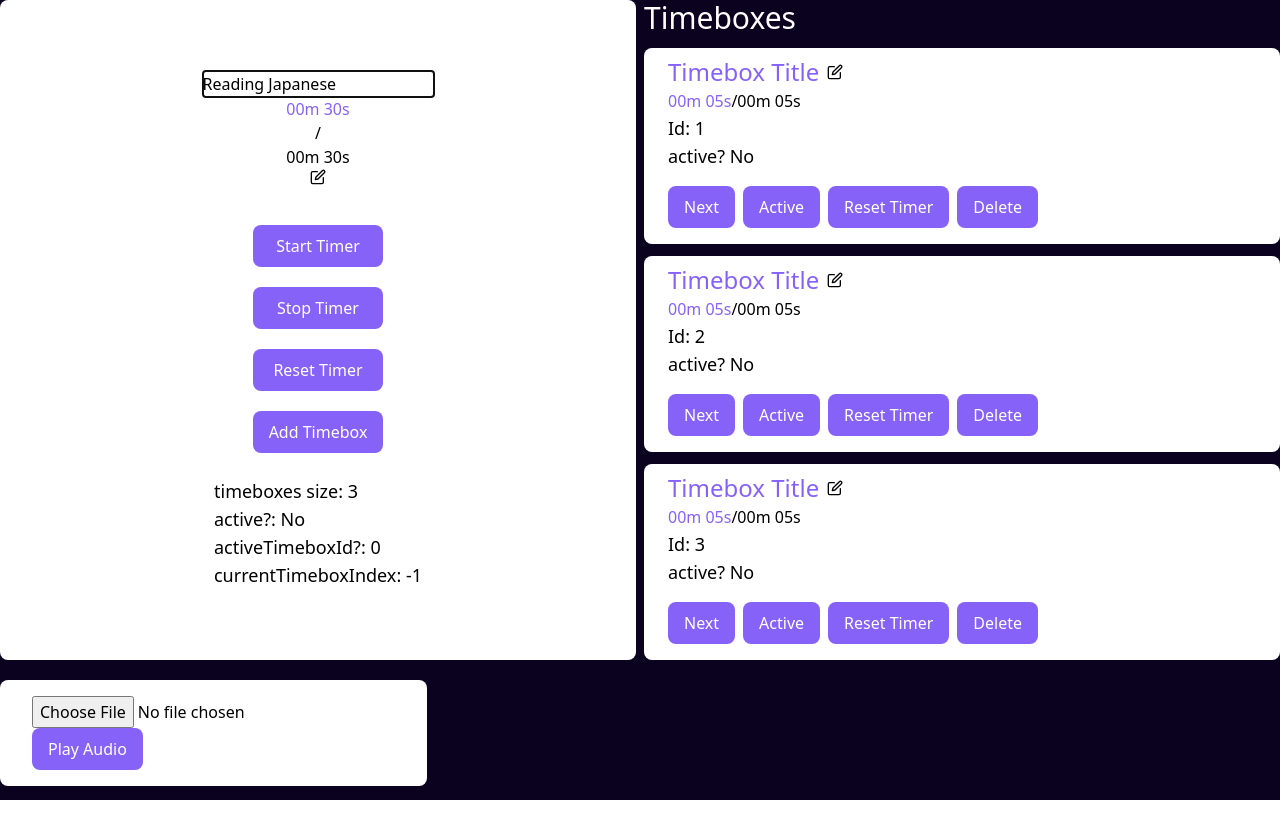
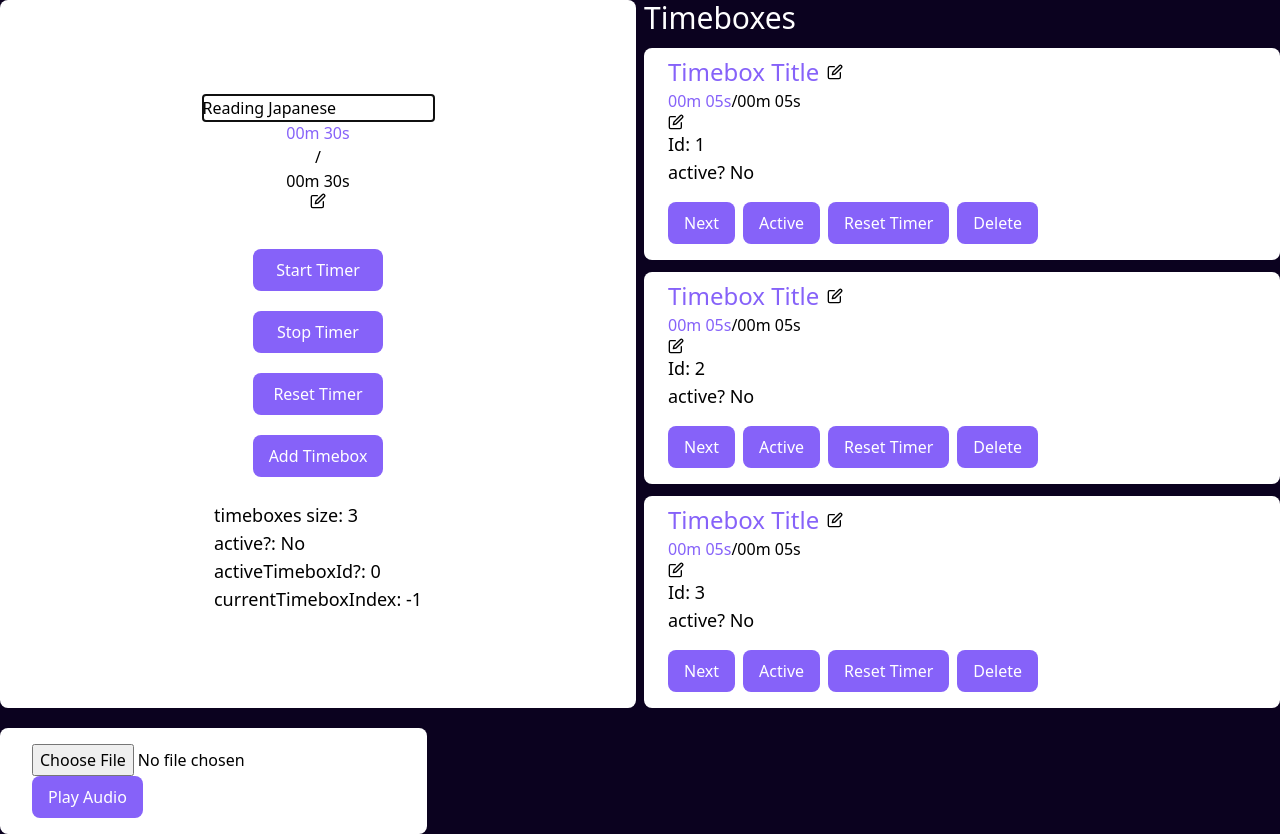
Before and after one commit to nazoadiego/kinoko-timer, a Next.js app: page / in a window 1280 px wide. Both pictures are taken after a click on the icon 422 px from the left and 102 px from the top of the page. Before the commit the page ends 800 px from the top, so only its background shows below. Built offline with nearby package versions, Linux system fonts and the light colour scheme.

Commit message:
added inputs for timeboxes duration. Used submit events instead of key events for displaying/hiding the edit forms

```diff
--- a/components/Task.tsx
+++ b/components/Task.tsx
@@ -121,29 +121,22 @@ const TaskTitle: FC<TaskTitleProps> = () => {
 	const [editTaskTitle, setEditTaskTitle] = useState(false);
 	const [taskTitle, setTaskTitle] = useState("Reading Japanese");
 
-	// Handle Save Changes
-
-	// On Enter save and hide the form
-	const handleSaveChanges = (
-		e: KeyboardEvent,
-		displayEdit: Dispatch<SetStateAction<boolean>>
-	) => {
-		if (e.key === "Enter") {
-			displayEdit(false);
-		}
+	const handleSubmit = (e: FormEvent) => {
+		e.preventDefault();
+		setEditTaskTitle(false);
 	};
 
 	if (editTaskTitle) {
 		return (
+			<form onSubmit={(e) => handleSubmit(e)}>
 				<input
 					type="text"
 					autoFocus
 					placeholder="Task Title"
 					value={taskTitle}
-				// We are triggering twice here? change and keypress
 					onChange={(e) => setTaskTitle(e.target.value)}
-				onKeyPress={(e) => handleSaveChanges(e, setEditTaskTitle)}
 				/>
+			</form>
 		);
 	} else {
 		return (
--- a/components/Timebox.tsx
+++ b/components/Timebox.tsx
@@ -1,4 +1,4 @@
-import { FC, useEffect, useState } from "react";
+import { FC, FormEvent, useEffect, useState } from "react";
 import { prettyTime } from "../utils/prettyTime";
 import useTimer from "../utils/hooks/useTimer";
 import PurpleButton from "./PurpleButton";
@@ -27,10 +27,10 @@ const Timebox: FC<TimeboxProps> = (props) => {
 		setActiveTimeboxId,
 		activeTask,
 	} = props;
-	const [choosenTime, setChoosenTime] = useState(5);
+	const [durationInSeconds, setDurationInSeconds] = useState(5);
 
-	// ? if we change choosen time, we should adapt timeLeft as well
-	const { startTimer, stopTimer, resetTimer, timeLeft } = useTimer(choosenTime);
+	const { startTimer, stopTimer, resetTimer, timeLeft } =
+		useTimer(durationInSeconds);
 
 	const activeTimebox = activeTimeboxId === id;
 
@@ -69,11 +69,6 @@ const Timebox: FC<TimeboxProps> = (props) => {
 		};
 	}, [activeTimeboxId, activeTask]);
 
-	// Time Display
-
-	const timeLeftDisplay = prettyTime(timeLeft);
-	const timeTotalDisplay = prettyTime(choosenTime);
-
 	// Delete Timebox
 	const deleteTimebox = (deletedTimeboxUUID: number) => {
 		const filteredTimeboxes = timeboxes.filter((timeboxUUID) => {
@@ -103,9 +98,11 @@ const Timebox: FC<TimeboxProps> = (props) => {
 		>
 			<TimeboxTitle />
 			<div className="justify-end">
-				<span className="text-kinoko-purple">{timeLeftDisplay}</span>
-				<span>/</span>
-				<span>{timeTotalDisplay}</span>
+				<TimeboxDuration
+					timeLeft={timeLeft}
+					durationInSeconds={durationInSeconds}
+					setDurationInSeconds={setDurationInSeconds}
+				/>
 				<h5>Id: {id}</h5>
 				<h5>active? {activeTimebox ? "Yes" : "No"}</h5>
 				<div className="my-2 space-x-2 space-y-2">
@@ -125,36 +122,31 @@ const Timebox: FC<TimeboxProps> = (props) => {
 
 import { Dispatch, SetStateAction } from "react";
 import { FiEdit } from "react-icons/fi";
+import { calculateTime } from "../utils/calculateTime";
 
-interface TaskTitleProps {}
+interface TimeboxTitleProps {}
 
-const TimeboxTitle: FC = () => {
+const TimeboxTitle: FC<TimeboxTitleProps> = () => {
 	const [editTimeboxTitle, setEditTimeboxTitle] = useState(false);
 	const [timeboxTitle, setTimeboxTitle] = useState("Timebox Title");
 
-	// Handle Save Changes
-
-	// On Enter save and hide the form
-	const handleSaveChanges = (
-		e: KeyboardEvent,
-		displayEdit: Dispatch<SetStateAction<boolean>>
-	) => {
-		if (e.key === "Enter") {
-			displayEdit(false);
-		}
+	const handleSubmit = (e: FormEvent) => {
+		const target = e.target as HTMLTextAreaElement;
+		e.preventDefault();
+		setEditTimeboxTitle(false);
 	};
 
 	if (editTimeboxTitle) {
 		return (
+			<form onSubmit={(e) => handleSubmit(e)}>
 				<input
 					type="text"
 					autoFocus
 					placeholder="Timebox Title"
 					value={timeboxTitle}
-				// We are triggering twice here? change and keypress
 					onChange={(e) => setTimeboxTitle(e.target.value)}
-				onKeyPress={(e) => handleSaveChanges(e, setEditTimeboxTitle)}
 				/>
+			</form>
 		);
 	}
 
@@ -171,4 +163,84 @@ const TimeboxTitle: FC = () => {
 	);
 };
 
+interface TimeboxDurationProps {
+	timeLeft: number;
+	durationInSeconds: number;
+	setDurationInSeconds: Dispatch<SetStateAction<number>>;
+}
+
+const TimeboxDuration: FC<TimeboxDurationProps> = (props) => {
+	const [editTaskDuration, setEditTaskDuration] = useState(false);
+	const { timeLeft, durationInSeconds, setDurationInSeconds } = props;
+	const [taskDuration, setTaskDuration] = useState(
+		calculateTime(durationInSeconds)
+	);
+
+	// Handle Save Changes
+	const handleSubmit = (e: FormEvent) => {
+		e.preventDefault();
+		const seconds =
+			taskDuration.hours * 3600 +
+			taskDuration.minutes * 60 +
+			taskDuration.seconds;
+		setDurationInSeconds(seconds);
+		setEditTaskDuration(false);
+	};
+
+	// Display
+	const timeLeftDisplay = prettyTime(timeLeft);
+	const timeTotalDisplay = prettyTime(durationInSeconds);
+
+	if (editTaskDuration) {
+		return (
+			<form onSubmit={(e) => handleSubmit(e)}>
+				{/* <input
+					type="number"
+					placeholder="Hours"
+					value={taskDuration.hours}
+					onChange={(e) =>
+						setTaskDuration({ ...taskDuration, hours: Number(e.target.value) })
+					}
+				/> */}
+				<input
+					type="number"
+					autoFocus
+					placeholder="Minutes"
+					value={taskDuration.minutes}
+					onChange={(e) =>
+						setTaskDuration({
+							...taskDuration,
+							minutes: Number(e.target.value),
+						})
+					}
+				/>
+				<input
+					type="number"
+					placeholder="Seconds"
+					value={taskDuration.seconds}
+					onChange={(e) =>
+						setTaskDuration({
+							...taskDuration,
+							seconds: Number(e.target.value),
+						})
+					}
+				/>
+				<PurpleButton>Save</PurpleButton>
+			</form>
+		);
+	}
+
+	return (
+		<>
+			<span className="text-kinoko-purple">{timeLeftDisplay}</span>
+			<span>/</span>
+			<span>{timeTotalDisplay}</span>
+			<FiEdit
+				className="cursor-pointer"
+				onClick={() => setEditTaskDuration(true)}
+			/>
+		</>
+	);
+};
+
 export default Timebox;
--- a/utils/hooks/useTimer.tsx
+++ b/utils/hooks/useTimer.tsx
@@ -29,10 +29,12 @@ const useTimer = (taskDuration: number) => {
 		setTimeLeft(taskDuration);
 	};
 
+	// ? Up to preference, always update time left when choosing your time or not
 	useEffect(() => {
-		if (timeLeft > taskDuration) {
-			resetTimer();
-		}
+		// if (timeLeft > taskDuration) {
+		// 	resetTimer();
+		// }
+		resetTimer();
 	}, [taskDuration]);
 
 	return { startTimer, stopTimer, resetTimer, timeLeft, setTimeLeft };
```
Lines whose indentation alone changed are shown as unchanged.
